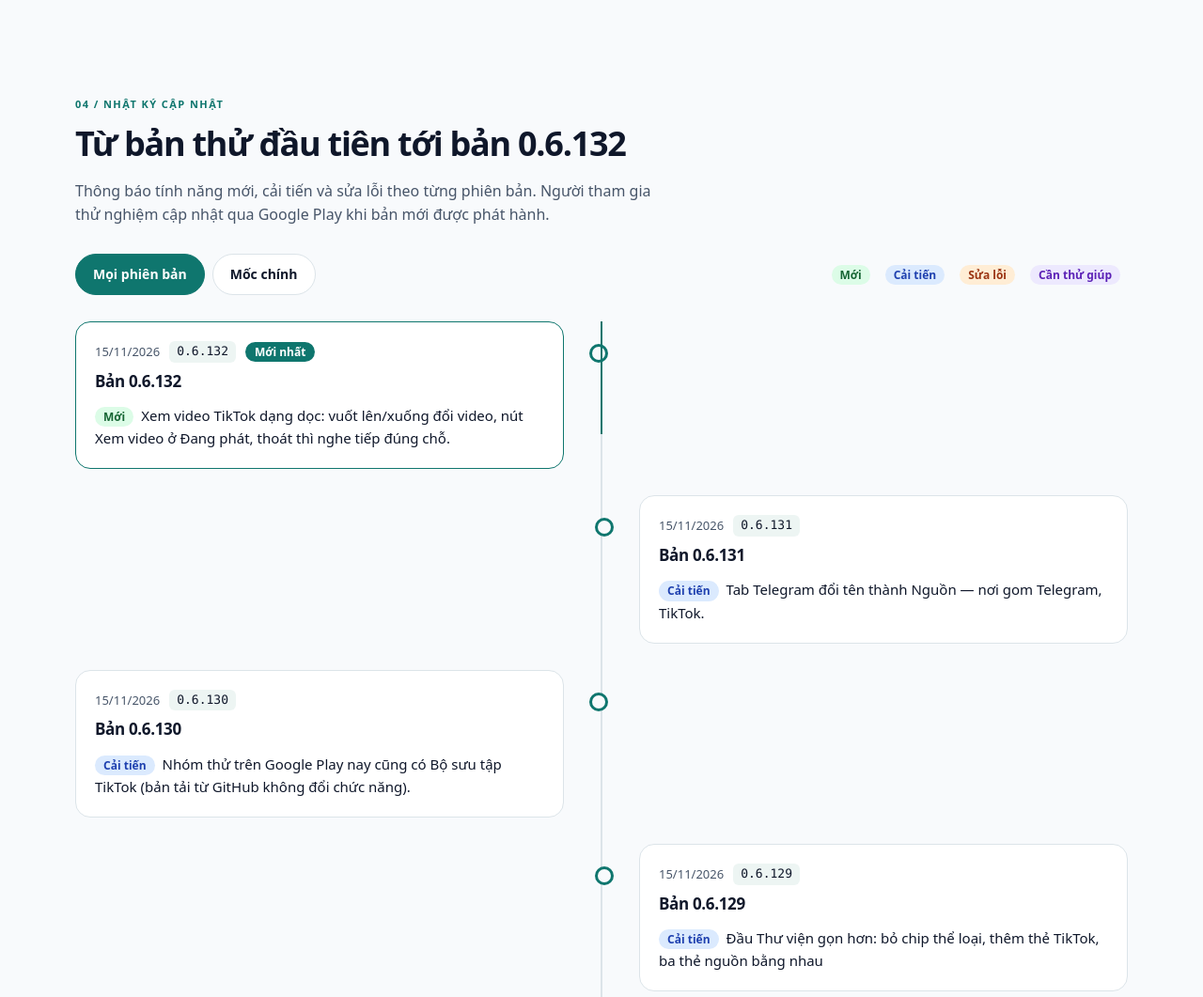
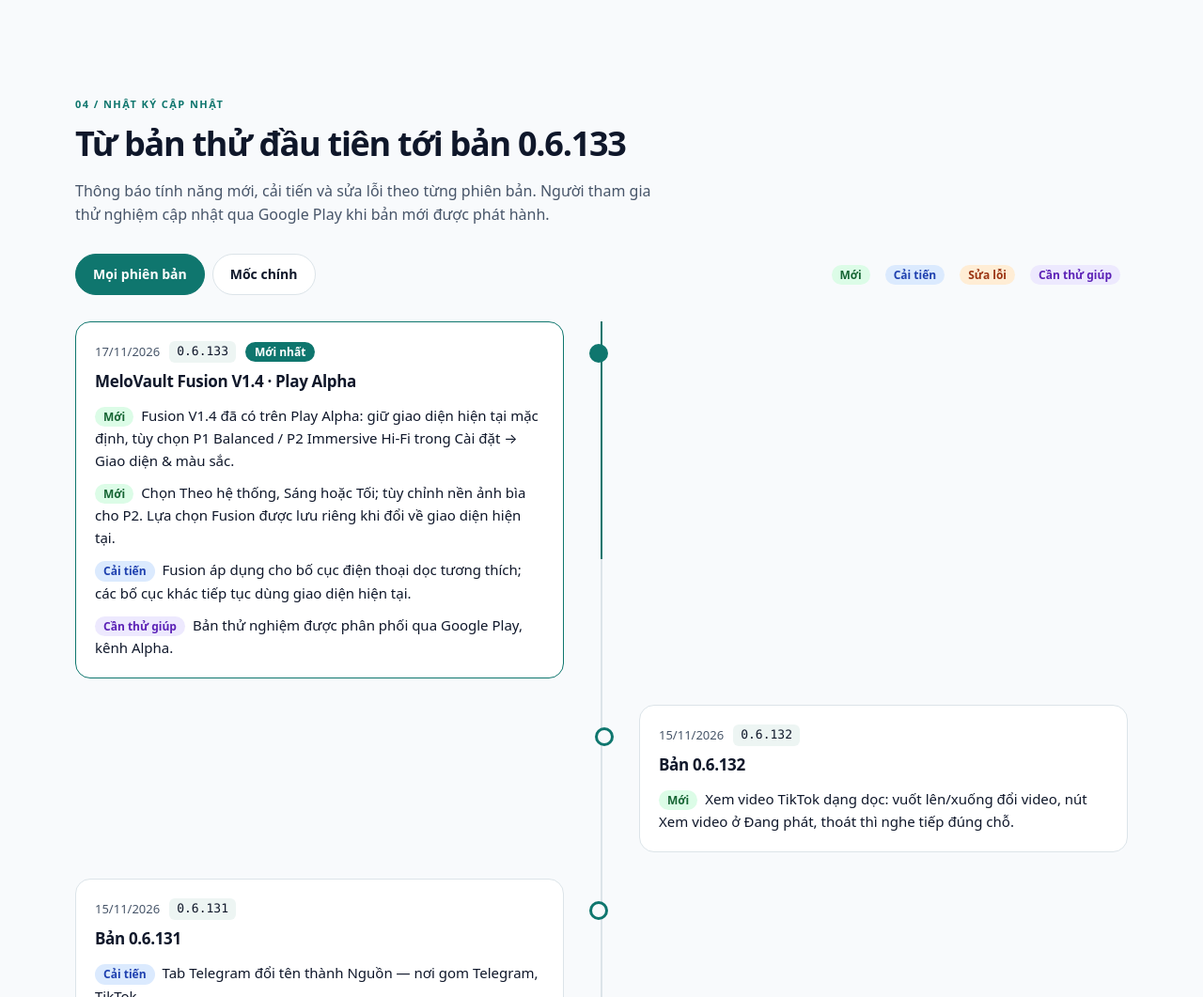
Before and after one commit to niquitin/melovault, a plain HTML site: page index.html in a window 1280 px wide. Shown: the part 5700-6761 px from the top of the page at 94% size. Drawn offline with Linux system fonts and the light colour scheme.

Commit message:
site: announce Fusion V1.4 on Play Alpha 158

```diff
--- a/changelog.js
+++ b/changelog.js
@@ -3,6 +3,25 @@
 window.MELOVAULT_CHANGELOG = {
   "schema": 1,
   "versions": [
+    {
+      "version": "0.6.133",
+      "versionCode": 158,
+      "date": "2026-11-17",
+      "tag": "",
+      "title": "MeloVault Fusion V1.4 · Play Alpha",
+      "highlight": true,
+      "new": [
+        "Fusion V1.4 đã có trên Play Alpha: giữ giao diện hiện tại mặc định, tùy chọn P1 Balanced / P2 Immersive Hi-Fi trong Cài đặt → Giao diện & màu sắc.",
+        "Chọn Theo hệ thống, Sáng hoặc Tối; tùy chỉnh nền ảnh bìa cho P2. Lựa chọn Fusion được lưu riêng khi đổi về giao diện hiện tại."
+      ],
+      "improved": [
+        "Fusion áp dụng cho bố cục điện thoại dọc tương thích; các bố cục khác tiếp tục dùng giao diện hiện tại."
+      ],
+      "fixed": [],
+      "test": [
+        "Bản thử nghiệm được phân phối qua Google Play, kênh Alpha."
+      ]
+    },
     {
       "version": "0.6.132",
       "versionCode": 157,
--- a/config.js
+++ b/config.js
@@ -1,12 +1,14 @@
 // THÔNG TIN HIỂN THỊ, KHÔNG CHỨA URL APK. Mọi bản thử nghiệm được cài từ Google Play.
+// Google Play phân phối theo thiết bị; không công bố hash/kích thước APK QA riêng.
 window.MELOVAULT_RELEASE = {
-  versionName: "0.6.132-open",
-  versionCode: 157,
-  sha256: "da39e8ea032f945da4354ed35d91228e835626937aaf150f98245d7f21fcf170",
-  sizeBytes: 34214897,
-  releaseDate: "2026-11-15",
-  notes: [
-    "Xem video TikTok dạng dọc: vuốt lên/xuống đổi video, nút Xem video ở Đang phát, thoát thì nghe tiếp đúng chỗ.",
+  "versionName": "0.6.133-open",
+  "versionCode": 158,
+  "sha256": "",
+  "sizeBytes": 0,
+  "releaseDate": "2026-11-17",
+  "notes": [
+    "Fusion V1.4 đã có trên Play Alpha: giữ giao diện hiện tại mặc định, tùy chọn P1 Balanced / P2 Immersive Hi-Fi trong Cài đặt → Giao diện & màu sắc.",
+    "Chọn Theo hệ thống, Sáng hoặc Tối; tùy chỉnh nền ảnh bìa cho P2. Lựa chọn Fusion được lưu riêng khi đổi về giao diện hiện tại.",
     "Đang có bản 0.6.97: phải gỡ bản đó rồi cài bản này một lần (mất dữ liệu trong app).",
     "Ứng dụng không chính thức, dùng Telegram API; không liên kết với Telegram."
   ]
--- a/index.html
+++ b/index.html
@@ -131,7 +131,7 @@
         <aside class="release-info" aria-labelledby="latest-release-title">
           <p class="eyebrow">THÔNG BÁO CẬP NHẬT</p>
           <h3 id="latest-release-title">MeloVault có gì mới?</h3>
-          <p id="latest-announcement" role="status">Đang tải thông tin phiên bản mới nhất…</p>
+          <p id="latest-announcement" role="status"><strong>Phiên bản 0.6.133 — 17/11/2026: </strong>Fusion V1.4 đã có trên Play Alpha: giữ giao diện hiện tại mặc định, tùy chọn P1 Balanced / P2 Immersive Hi-Fi trong Cài đặt → Giao diện & màu sắc.</p>
           <p class="fine-print">Đây là nhật ký phát triển. Phiên bản thực tế trên Google Play có thể được phát hành sau khi Google xem xét.</p>
           <a href="#nhat-ky">Xem chi tiết từng phiên bản ›</a>
         </aside>
```
Also changed, not shown: update.json (+7 -6 lines).
